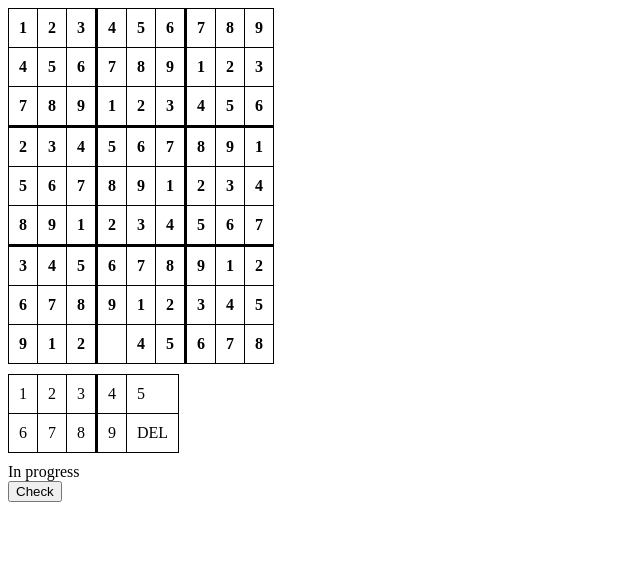
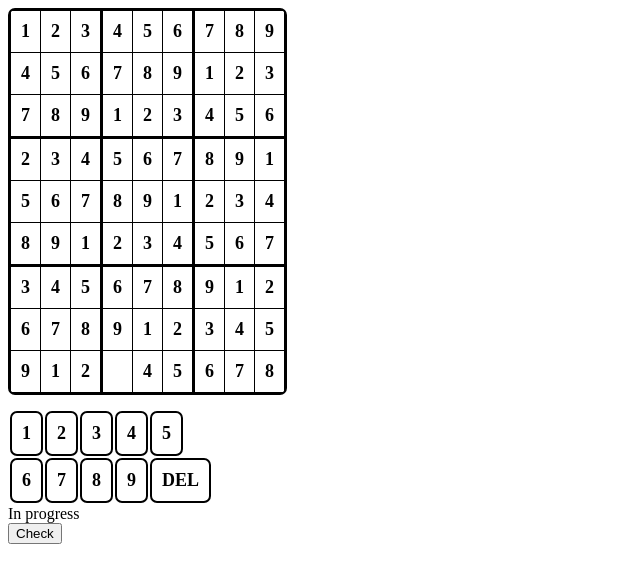
Before and after one commit to AlexGumash/react-redux-sudoku, a React app: page / in a window 1280 px wide. Shown: the whole page, without its empty margins (0-640 px from the left). Built offline with nearby package versions, Linux system fonts and the light colour scheme.

Commit message:
styles, upgrades

```diff
--- /dev/null
+++ b/src/api/numPadTable.js
@@ -0,0 +1,5 @@
+export const numPadTable = {
+  table: function() {
+    return [[1, 2, 3, 4, 5], [6, 7, 8, 9, "DEL"]];
+  }
+};
--- a/src/components/NumPad.js
+++ b/src/components/NumPad.js
@@ -1,38 +1,49 @@
 import React, { Component } from "react";
 import { connect } from "react-redux";
-import store from "../reducers/";
 
 import * as actionTypes from "../constants/actionTypes";
+import * as styles from "../constants/styles.js";
+import { numPadTable } from "../api/numPadTable.js";
 
 class NumPad extends Component {
   clickCell(e) {
-    store.dispatch({
+    this.props.dispatch({
       type: actionTypes.CHANGE_CURRENT_NUMBER,
       newNumber: e.target.id
     });
   }
   render() {
+    var cellStyle = {};
     return (
       <div>
         <table
+          className="numPad"
           onClick={e => {
             this.clickCell(e);
           }}>
           <tbody>
-            <tr>
-              <td id="1">1</td>
-              <td id="2">2</td>
-              <td id="3">3</td>
-              <td id="4">4</td>
-              <td id="5">5</td>
-            </tr>
-            <tr>
-              <td id="6">6</td>
-              <td id="7">7</td>
-              <td id="8">8</td>
-              <td id="9">9</td>
-              <td id="DEL">DEL</td>
-            </tr>
+            {numPadTable.table().map((tableRow, indexRow) => {
+              return (
+                <tr key={indexRow}>
+                  {tableRow.map((tableCell, indexCell) => {
+                    if (
+                      tableCell === parseInt(this.props.currentNumber, 10) ||
+                      (tableCell === this.props.currentNumber &&
+                        this.props.currentNumber === "DEL")
+                    ) {
+                      cellStyle = styles.numPadHeighlight;
+                    } else {
+                      cellStyle = styles.normalNumPad;
+                    }
+                    return (
+                      <td id={`${tableCell}`} key={indexCell} style={cellStyle}>
+                        {tableCell}
+                      </td>
+                    );
+                  })}
+                </tr>
+              );
+            })}
           </tbody>
         </table>
       </div>
@@ -42,7 +53,8 @@ class NumPad extends Component {
 
 function mapStateToProps(state) {
   return {
-    currentTable: state.numPadReducer
+    currentNumber: state.numPad,
+    selectedNumber: state.selectedNumber
   };
 }
 
--- a/src/components/StatusBlock.js
+++ b/src/components/StatusBlock.js
@@ -1,6 +1,5 @@
 import React, { Component } from "react";
 import { connect } from "react-redux";
-import store from "../reducers/";
 
 import * as actionTypes from "../constants/actionTypes";
 
@@ -64,9 +63,9 @@ class StatusBlock extends Component {
       i += 3;
     }
     if (flag === false) {
-      store.dispatch({ type: actionTypes.COMPLETE_STATUS });
+      this.props.dispatch({ type: actionTypes.COMPLETE_STATUS });
     } else {
-      store.dispatch({ type: actionTypes.IN_PROGRESS_STATUS });
+      this.props.dispatch({ type: actionTypes.IN_PROGRESS_STATUS });
     }
   }
 
@@ -88,8 +87,8 @@ class StatusBlock extends Component {
 
 function mapStateToProps(state) {
   return {
-    status: state.statusReducer,
-    table: state.tableReducer
+    status: state.status,
+    table: state.table
   };
 }
 
--- /dev/null
+++ b/src/constants/styles.js
@@ -0,0 +1,26 @@
+export const boldNumbers = {
+  fontWeight: 900,
+  fontSize: "18px"
+};
+
+export const normalNumbers = {
+  fontWeight: "normal"
+};
+
+export const heighlightNumber = {
+  backgroundColor: "yellow"
+};
+
+export const heighlightSelectedNumber = {
+  backgroundColor: "green"
+};
+
+export const numPadHeighlight = {
+  color: "blue",
+  border: "2px solid blue",
+  backgroundColor: "rgb(208, 208, 208)"
+};
+
+export const normalNumPad = {
+  color: "black"
+};
--- a/src/containers/Table.js
+++ b/src/containers/Table.js
@@ -1,28 +1,31 @@
 import React, { Component } from "react";
 import { connect } from "react-redux";
-import store from "../reducers/";
 
 import "../styles/table.css";
 import NumPad from "../components/NumPad";
 import * as actionTypes from "../constants/actionTypes";
+import * as styles from "../constants/styles.js";
 import { tableApi } from "../api/table.js";
 
 class Table extends Component {
   clickCell(e) {
-    const currentCell = this.props.currentTable[e.target.id[0]][e.target.id[1]];
+    if (e.target.tagName === "TD") {
+      const currentCell = this.props.currentTable[e.target.id[0]][
+        e.target.id[1]
+      ];
       const apiCell = tableApi.table()[e.target.id[0]][e.target.id[1]];
       const value = this.props.currentNumber;
 
       if (this.props.currentNumber === "DEL") {
         if (currentCell !== apiCell) {
-        store.dispatch({
+          this.props.dispatch({
             type: actionTypes.DEL_NUMBER,
             position: e.target.id
           });
         }
       } else {
         if (currentCell === "" && value !== "") {
-        store.dispatch({
+          this.props.dispatch({
             type: actionTypes.SET_NUMBER,
             position: e.target.id,
             number: value
@@ -30,11 +33,13 @@ class Table extends Component {
         }
       }
     }
+  }
   render() {
-    var styles = {};
+    var cellStyle = {};
     return (
       <div>
         <table
+          className="mainTable"
           onClick={e => {
             this.clickCell(e);
           }}>
@@ -47,17 +52,19 @@ class Table extends Component {
                       item === tableApi.table()[index][index2] &&
                       item !== ""
                     ) {
-                      styles = {
-                        fontWeight: "bold"
-                      };
+                      cellStyle = styles.boldNumbers;
                     } else {
-                      styles = {
-                        fontWeight: "normal"
-                      };
+                      cellStyle = styles.normalNumbers;
+                    }
+                    if (item === parseInt(this.props.currentNumber, 10)) {
+                      cellStyle = { ...cellStyle, ...styles.heighlightNumber };
                     }
 
                     return (
-                      <td key={index2} id={`${index}${index2}`} style={styles}>
+                      <td
+                        key={index2}
+                        id={`${index}${index2}`}
+                        style={cellStyle}>
                         {item}
                       </td>
                     );
@@ -75,8 +82,8 @@ class Table extends Component {
 
 function mapStateToProps(state) {
   return {
-    currentTable: state.tableReducer,
-    currentNumber: state.numPadReducer
+    currentTable: state.table,
+    currentNumber: state.numPad
   };
 }
 
--- a/src/reducers/numPadReducer.js
+++ b/src/reducers/numPadReducer.js
@@ -1,6 +1,6 @@
 import * as actionTypes from "../constants/actionTypes.js";
 
-export const numPadReducer = (state = 1, action) => {
+export const numPad = (state = "", action) => {
   switch (action.type) {
     case actionTypes.CHANGE_CURRENT_NUMBER:
       state = action.newNumber;
--- a/src/reducers/statusReducer.js
+++ b/src/reducers/statusReducer.js
@@ -1,6 +1,6 @@
 import * as actionTypes from "../constants/actionTypes.js";
 
-export const statusReducer = (state = false, action) => {
+export const status = (state = false, action) => {
   switch (action.type) {
     case actionTypes.COMPLETE_STATUS:
       state = true;
--- a/src/reducers/tableReducer.js
+++ b/src/reducers/tableReducer.js
@@ -3,7 +3,7 @@ import { tableApi } from "../api/table.js";
 
 const initialState = tableApi.table();
 
-export const tableReducer = (state = initialState, action) => {
+export const table = (state = initialState, action) => {
   switch (action.type) {
     case actionTypes.SET_NUMBER:
       state[action.position[0]][action.position[1]] = parseInt(
--- a/src/styles/table.css
+++ b/src/styles/table.css
@@ -1,26 +1,44 @@
-table {
-  border: 1px solid black;
+table.mainTable {
+  display: inline-block;
+  border: 2px solid black;
+  border-radius: 7px;
   border-collapse: collapse;
   margin-bottom: 10px;
 }
-td {
+table.mainTable td {
   border: 1px solid black;
   padding: 10px;
 }
-tr:nth-child(3n) {
+table.mainTable tr:nth-child(3n) {
   border-bottom: 3px solid black;
 }
-tr:last-child {
+table.mainTable tr:last-child {
   border-bottom: 1px solid black;
 }
-.separator-right {
+table.mainTable .separator-right {
   border-right: 3px solid black;
 }
 
-td:nth-child(3n) {
+table.mainTable td:nth-child(3n) {
   border-right: 3px solid black;
 }
 
-td:last-child {
+table.mainTable td:last-child {
   border: 1px solid black;
 }
+
+table.numPad {
+  border-collapse: separate;
+  padding: 0;
+  margin: 0;
+}
+
+table.numPad td {
+  display: inline-block;
+  border-radius: 7px;
+  border: 2px solid black;
+  padding: 10px;
+  margin-right: 2px;
+  font-weight: 900;
+  font-size: 18px;
+}
```
Also changed, not shown: src/reducers/index.js (+6 -6 lines). Lines whose indentation alone changed are shown as unchanged.
